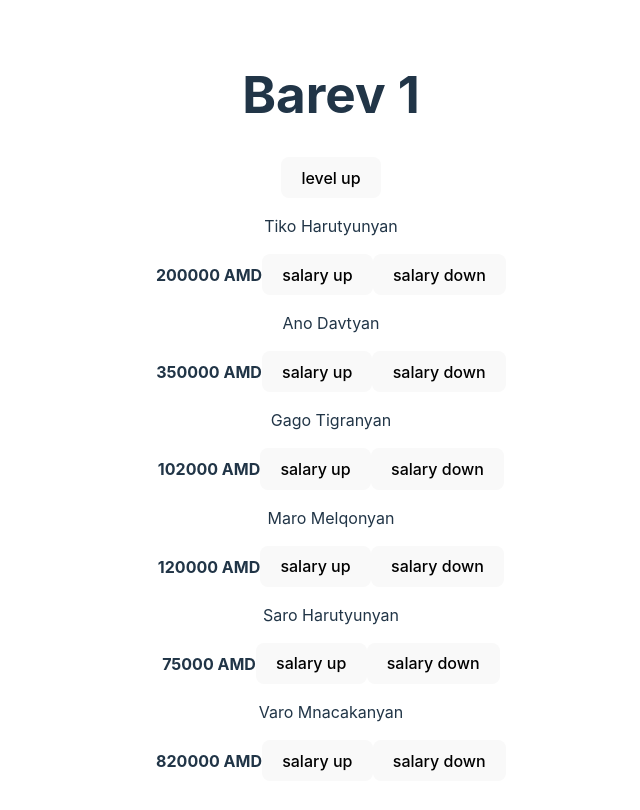
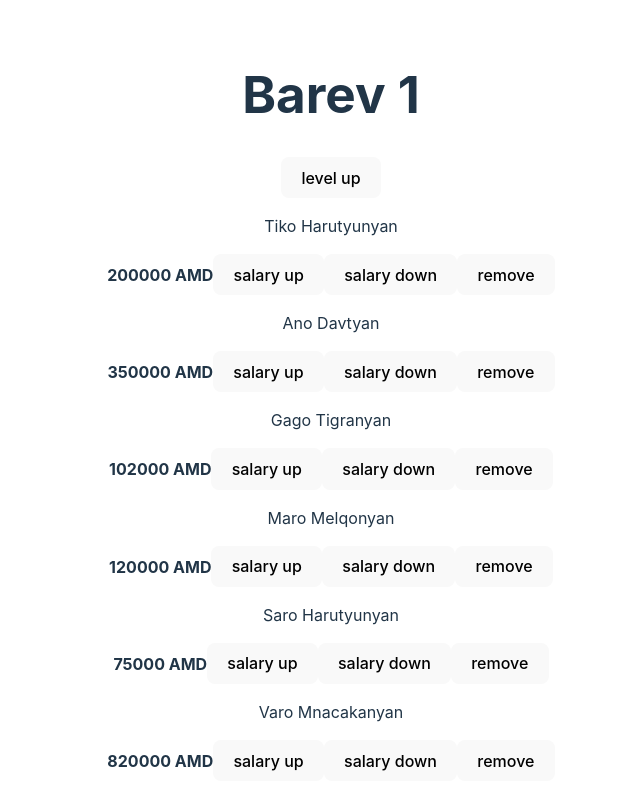
Before and after one commit to shoghdev/React_tasks, a React (Vite) app: page / in a window 1280 px wide. Shown: the top 810 px of the page, without its empty margins (309-949 px from the left). Built offline with nearby package versions, Linux system fonts and the light colour scheme.

Commit message:
Add a 'Remove' button to remove the clicked item

```diff
--- a/src/App.jsx
+++ b/src/App.jsx
@@ -30,6 +30,14 @@ export default function App(){
     setPeople(temp)
   }
 
+
+  const handleRemove = (id) => {
+    let temp = [...people]
+    let index = temp.findIndex(x => x.id == id)
+    temp.splice(index, 1)
+    setPeople(temp)
+  }
+
   return <>
     <h1>Barev {count}</h1>
     <button onClick={() => setCount(count + 1)}> level up</button>
@@ -39,6 +47,7 @@ export default function App(){
         <strong>{item.salary} AMD</strong>
         <button onClick={() => handleSalaryUp(item.id) }>salary up</button>
         <button onClick={() => handleSalaryDown(item.id) }>salary down</button>
+        <button onClick={() => handleRemove(item.id)}> remove</button>
       </div>)
     }
   </>
```
